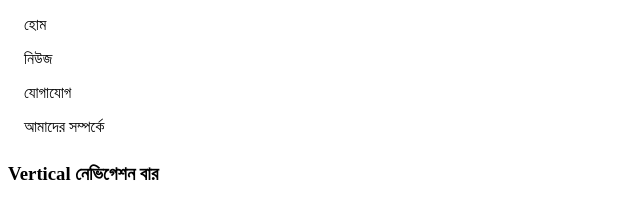
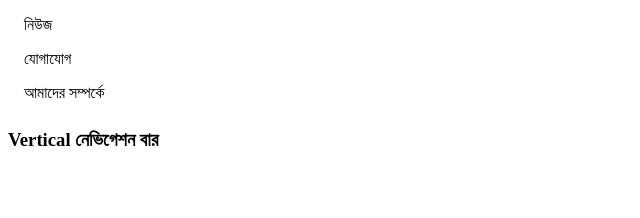
Before and after one commit to engineer-shahin/ijk, a plain HTML site: page index.html in a window 1280 px wide. Shown: the whole page, without its empty margins (0-640 px from the left). Drawn offline with Linux system fonts and the light colour scheme.

Commit message:
thired change

```diff
--- a/index.html
+++ b/index.html
@@ -25,7 +25,7 @@ li a:hover {
 <body>
 
 <ul>
-  <li><a href="#home">হোম</a></li>
+  <!-- <li><a href="#home">হোম</a></li> -->
   <li><a href="#news"> নিউজ</a></li>
   <li><a href="#contact">যোগাযোগ</a></li>
   <li><a href="#about"> আমাদের সম্পর্কে</a></li>
```
